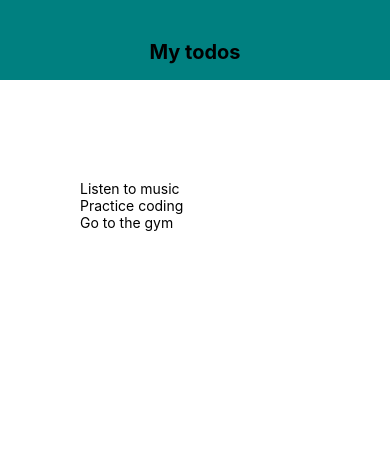
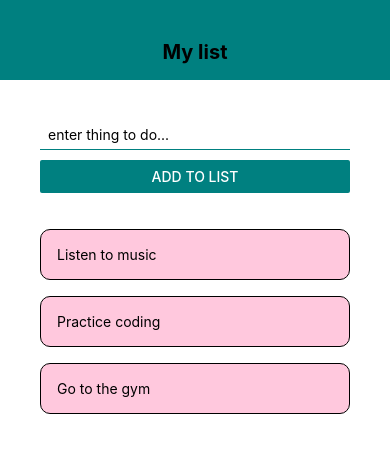
Before and after one commit to Paul2071/rnbook, a React Native app: screen / in a window 390 px wide. Shown: the top 452 px of the page. Built offline with nearby package versions, Linux system fonts and the light colour scheme.

Commit message:
can use local state for todo app, add to and remove using textinput component

```diff
--- a/App.js
+++ b/App.js
@@ -7,27 +7,47 @@ import {
   FlatList,
   } from "react-native";
   import Header from "./components/header";
+  import TodoItem from "./components/todoItem";
+  import Addtodo from "./components/addtodo";
 
 export default function App() {
   const [todos, setTodos] = useState([
-    { task: "Listen to music", key: "1" },
-    { task: "Practice coding", key: "2" },
-    { task: "Go to the gym", key: "3" },
+    { text: "Listen to music", key: "1" },
+    { text: "Practice coding", key: "2" },
+    { text: "Go to the gym", key: "3" },
   ]);
+
+const pressHandler = (key) => {
+  setTodos( (prevTodos) => {
+    return prevTodos.filter(todo => todo.key != key)
+  })
+}
+
+const submitHandler = (text) => {
+
+setTodos( (prevTodos) => {
+  return [
+    { text: text, key: Math.random().toString()},
+    ...prevTodos
+  ]
+})
+
+}
+
 
   return (
     <View style={styles.container}>
-     {/* header */}
+
       <Header/>
+
       <View style={styles.content}>
-      {/* todo form */}
+      <Addtodo submitHandler={submitHandler}/>
 
         <View style={styles.list}>
 
           <FlatList
-            keyExtractor={(item) => item.key}
             data={todos}
-            renderItem={({ item }) => <Text>{item.task}</Text>}
+            renderItem={({ item }) => <TodoItem item={item} pressHandler={pressHandler}/>}
           />
         </View>
       </View>
@@ -45,7 +65,7 @@ const styles = StyleSheet.create({
   },
   list: {
     marginTop: 20,
-    padding: 40,
+
 
   },
 });
--- /dev/null
+++ b/components/addtodo.js
@@ -0,0 +1,39 @@
+import { StyleSheet, Text, TextInput, Button, View } from "react-native";
+import { useState } from "react"
+
+export default function Addtodo ( {submitHandler}) {
+
+    const [text, setText] = useState("")
+
+    const changeHandler = (val) => {
+        setText(val)
+    }
+
+    return (
+        <View>
+            <TextInput
+                style={styles.input}
+                placeholder="enter thing to do..."
+                onChangeText={changeHandler}
+
+            />
+
+            <Button
+            onPress={() => submitHandler(text)}
+            title="add to list"
+            color="teal"
+            />
+
+        </View>
+    )
+}
+
+const styles= StyleSheet.create({
+    input: {
+        marginBottom: 10,
+        paddingHorizontal: 8,
+        paddingVertical: 6,
+        borderBottomWidth: 1,
+        borderBottomColor: "teal"
+    }
+})
--- a/components/header.js
+++ b/components/header.js
@@ -4,7 +4,7 @@ import { StyleSheet, Text, View } from "react-native";
 export default function Header () {
     return (
         <View style={styles.header}>
-            <Text style={styles.title}>My todos</Text>
+            <Text style={styles.title}>My list</Text>
         </View>
     )
 }
--- /dev/null
+++ b/components/todoItem.js
@@ -0,0 +1,21 @@
+import { StyleSheet, Text, TouchableOpacity } from "react-native";
+
+export default function TodoItem({ item, pressHandler }) {
+  return (
+    <TouchableOpacity onPress={()=> pressHandler(item.key)} >
+      <Text style={styles.item}>{item.text}</Text>
+    </TouchableOpacity>
+  );
+}
+
+const styles = StyleSheet.create({
+  item: {
+    padding: 16,
+    marginTop: 16,
+    borderColor: "black",
+    borderWidth: 1,
+    borderStyle: "solid",
+    borderRadius: 10,
+    backgroundColor: "#ffc8dd"
+  },
+});
```
